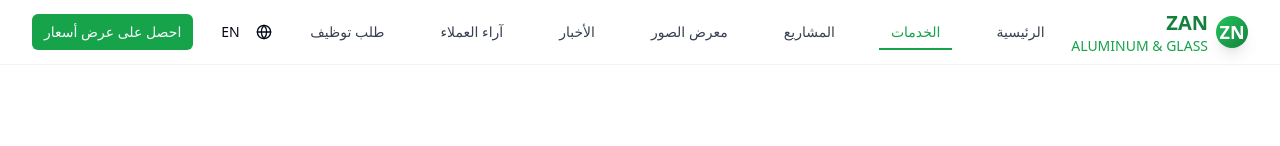
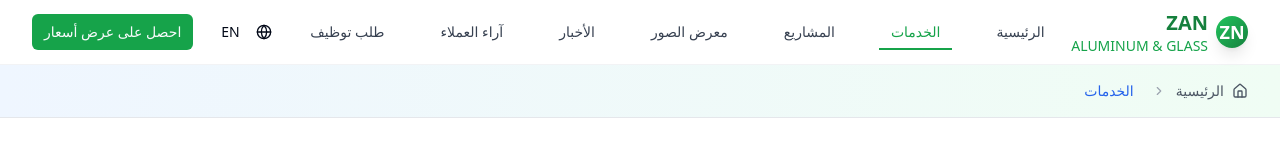
Before and after one commit to Alebtkar/zan-alumni-web, a React (Vite) app: page /services in a window 1280 px wide. Shown: the top 146 px of the page. Built offline with nearby package versions, Linux system fonts and the light colour scheme.

Commit message:
Add breadcrumbs to all pages
Implement breadcrumb navigation for all pages, excluding the home page, using a unique design.

```diff
--- a/src/components/layout/Layout.tsx
+++ b/src/components/layout/Layout.tsx
@@ -2,6 +2,7 @@
 import React from 'react';
 import Header from './Header';
 import Footer from './Footer';
+import Breadcrumbs from '../ui/Breadcrumbs';
 
 interface LayoutProps {
   children: React.ReactNode;
@@ -11,6 +12,7 @@ const Layout: React.FC<LayoutProps> = ({ children }) => {
   return (
     <div className="min-h-screen flex flex-col">
       <Header />
+      <Breadcrumbs />
       <main className="flex-1">
         {children}
       </main>
--- /dev/null
+++ b/src/components/ui/Breadcrumbs.tsx
@@ -0,0 +1,91 @@
+
+import React from 'react';
+import { Link, useLocation } from 'react-router-dom';
+import { Home, ChevronRight } from 'lucide-react';
+import {
+  Breadcrumb,
+  BreadcrumbList,
+  BreadcrumbItem,
+  BreadcrumbLink,
+  BreadcrumbSeparator,
+  BreadcrumbPage,
+} from './breadcrumb';
+
+const Breadcrumbs = () => {
+  const location = useLocation();
+  const pathnames = location.pathname.split('/').filter((x) => x);
+
+  // Don't show breadcrumbs on home page
+  if (location.pathname === '/') {
+    return null;
+  }
+
+  // Route name mapping for better display
+  const routeNameMap: { [key: string]: string } = {
+    'services': 'الخدمات',
+    'projects': 'المشاريع',
+    'news': 'الأخبار',
+    'articles': 'المقالات',
+    'gallery': 'المعرض',
+    'quote': 'طلب عرض سعر',
+    'careers': 'الوظائف',
+    'testimonials': 'آراء العملاء',
+    'dashboard': 'لوحة التحكم',
+    'about': 'من نحن',
+    'contact': 'اتصل بنا',
+    'privacy': 'سياسة الخصوصية',
+    'terms': 'الشروط والأحكام'
+  };
+
+  return (
+    <div className="bg-gradient-to-r from-blue-50 to-green-50 border-b border-gray-200">
+      <div className="max-w-7xl mx-auto px-4 sm:px-6 lg:px-8 py-4">
+        <Breadcrumb>
+          <BreadcrumbList className="flex items-center space-x-2 text-sm">
+            <BreadcrumbItem>
+              <BreadcrumbLink asChild>
+                <Link to="/" className="flex items-center text-gray-600 hover:text-blue-600 transition-colors">
+                  <Home className="h-4 w-4 ml-2" />
+                  الرئيسية
+                </Link>
+              </BreadcrumbLink>
+            </BreadcrumbItem>
+
+            {pathnames.map((pathname, index) => {
+              const routeTo = `/${pathnames.slice(0, index + 1).join('/')}`;
+              const isLast = index === pathnames.length - 1;
+              const displayName = routeNameMap[pathname] || pathname;
+
+              return (
+                <React.Fragment key={pathname}>
+                  <BreadcrumbSeparator>
+                    <ChevronRight className="h-4 w-4 text-gray-400" />
+                  </BreadcrumbSeparator>
+
+                  <BreadcrumbItem>
+                    {isLast ? (
+                      <BreadcrumbPage className="text-blue-600 font-medium">
+                        {displayName}
+                      </BreadcrumbPage>
+                    ) : (
+                      <BreadcrumbLink asChild>
+                        <Link
+                          to={routeTo}
+                          className="text-gray-600 hover:text-blue-600 transition-colors"
+                        >
+                          {displayName}
+                        </Link>
+                      </BreadcrumbLink>
+                    )}
+                  </BreadcrumbItem>
+                </React.Fragment>
+              );
+            })}
+          </BreadcrumbList>
+        </Breadcrumb>
+      </div>
+    </div>
+  );
+};
+
+export default Breadcrumbs;
--- a/src/components/ui/breadcrumb.tsx
+++ b/src/components/ui/breadcrumb.tsx
@@ -1,8 +1,9 @@
+
 import * as React from "react"
 import { Slot } from "@radix-ui/react-slot"
 import { ChevronRight, MoreHorizontal } from "lucide-react"
 
-import { cn } from "@/lib/utils"
+import { cn } from "../../lib/utils"
 
 const Breadcrumb = React.forwardRef<
   HTMLElement,
```
